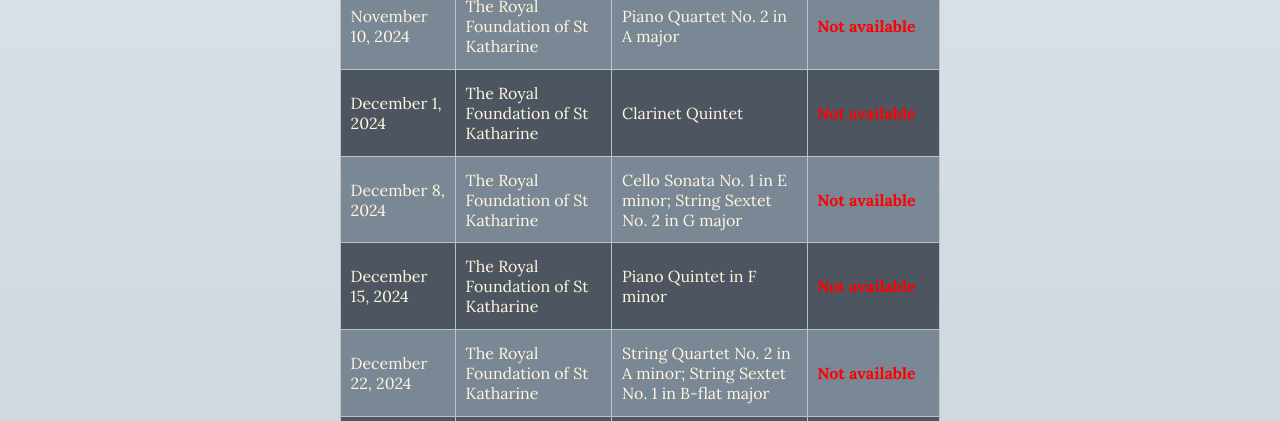
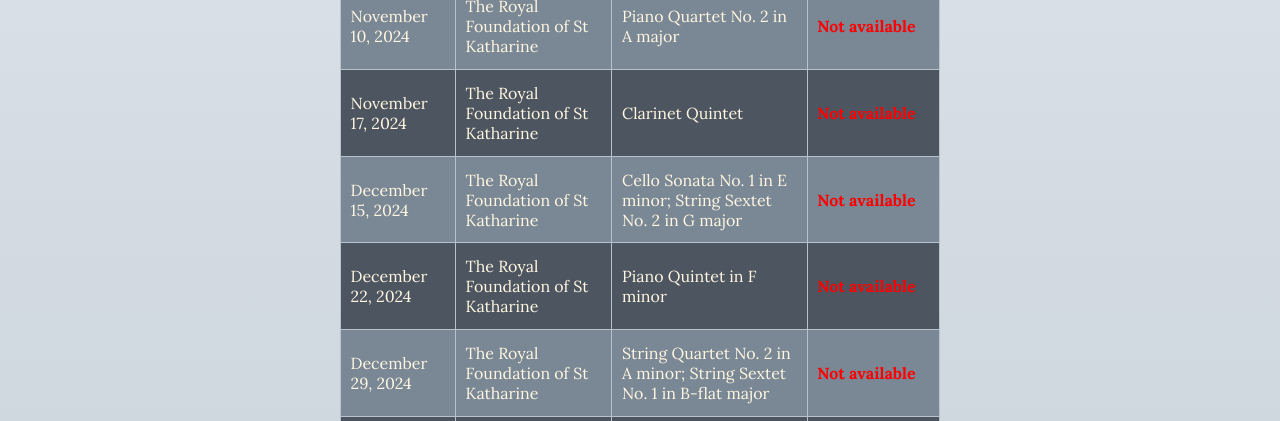
Before and after one commit to UrsulaDeCastroRobinson/brahmsclub_tickets, a Next.js app: page /schedule in a window 1280 px wide. Shown: the part 379-800 px from the top of the page. Built offline with nearby package versions, Linux system fonts and the light colour scheme.

Commit message:
dates corrected

```diff
--- a/pages/schedule.js
+++ b/pages/schedule.js
@@ -53,7 +53,7 @@
 	  // Exclude if date starts with 28, or contains 17, 24, or 31 as a whole word (to avoid language issues)
 	  return (
 		!/^28(\D|$)/.test(date.trim()) &&
-		!/\b(17|24|31)\b/.test(date)
+		!/\b(1|8|24|31)\b/.test(date)
 	  );
 	});
 
```
